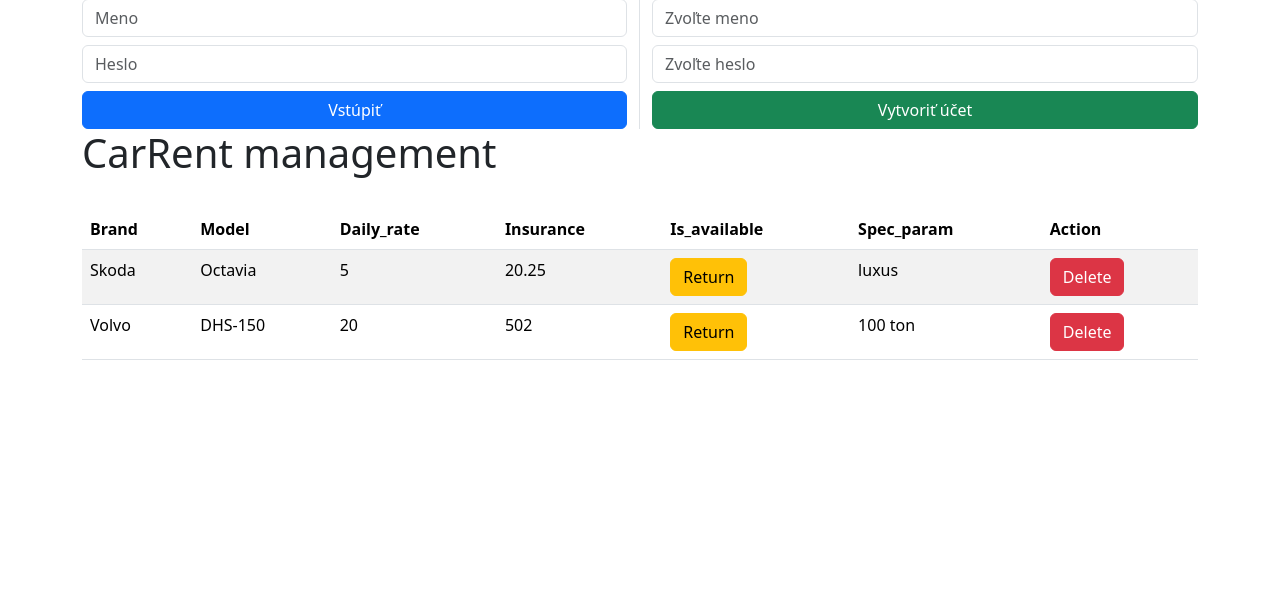
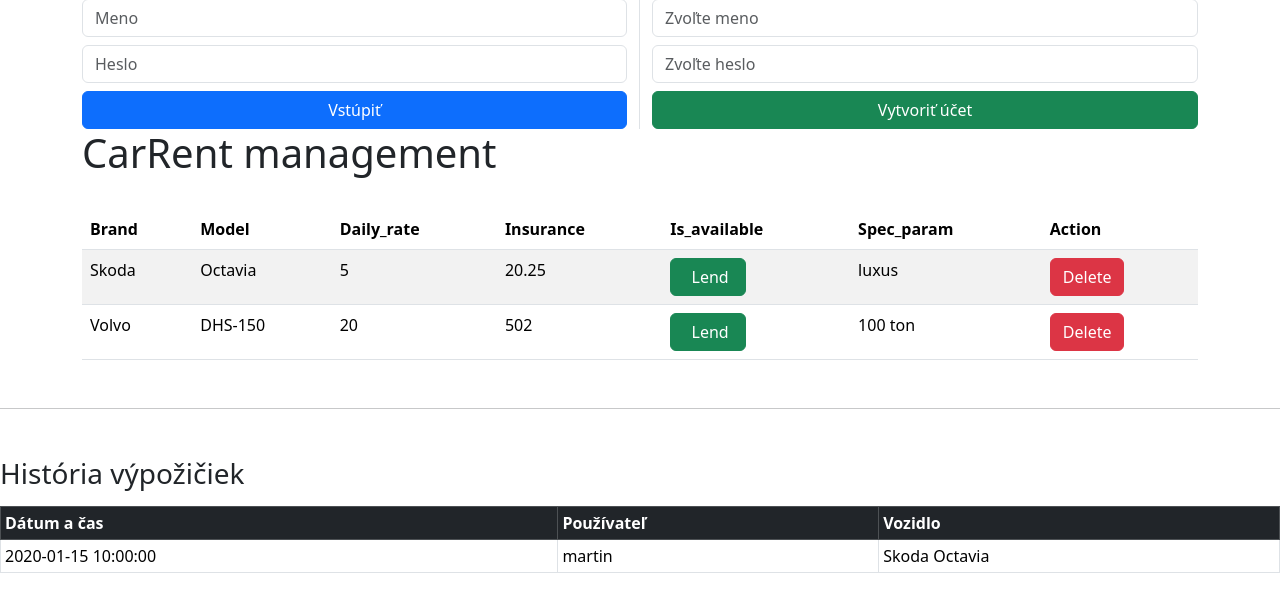
Before and after one commit to cvincmrt/carRent, a PHP site: page / in a window 1280 px wide. Shown: the part 113-725 px from the top of the page. Run offline with PHP 8.4, Linux system fonts and the light colour scheme; data comes from the database, SQL or seed files in the repository; tables that the repository leaves empty or names only in its code hold one stand-in row (values such as "Sample post").

Commit message:
pridal som historiu kto si poziciaval auta co je koniec projektu

```diff
--- a/public/index.php
+++ b/public/index.php
@@ -26,6 +26,8 @@ $controller = new VehicleController($repo);
 $controller->handleRequest();
 
 $vehicles = $repo->getAll();
+$history = $repo->getRentalHistory();
+
 
 
 include __DIR__ . "/../view/dashboard.php";
--- a/src/VehicleController.php
+++ b/src/VehicleController.php
@@ -36,7 +36,21 @@ class VehicleController
     }
 
     private function update(){
-        $this->repo->updateAvailable($_POST["vehicle_id"], $_POST["status"]);
+
+        $vehicleId = (int)$_POST["vehicle_id"];
+        $status = (int)$_POST["status"];
+
+        if($status === 1){
+            if(isset($_SESSION["user_id"])){
+                $this->repo->addRental((int)$_SESSION["user_id"], $vehicleId);
+                $this->repo->updateAvailable($vehicleId, 0);
+            }else{
+                $_SESSION["error"] = "Ak si chces poyicat auto musis byt prihlaseny!!!";
+            }
+        }else{
+            $this->repo->updateAvailable($vehicleId, 1);
+        }
+
         $this->redirect();
     }
 
@@ -52,7 +66,7 @@ class VehicleController
         $brand = $_POST["brand"]?? "";
         $model = $_POST["model"]?? "";
         $daily_rate = $_POST["daily_rate"]?? 0;
-        $is_available = $_POST["is_available"] === "Return" ? 1 : 0;
+        $is_available = $_POST["is_available"] === "Return" ? 0 : 1;
         $spec_param = $_POST["spec_param"] === "luxus" ? 1 : $_POST["spec_param"];
 
         if($type === "Sedan"){
--- a/src/VehicleRepository.php
+++ b/src/VehicleRepository.php
@@ -47,14 +47,12 @@ class VehicleRepository
 
     public function updateAvailable($vehicle_id, $status){
 
-        $new_status = $status ? 0 : 1;
-
             $sql = "UPDATE vehicles SET is_available = :new_status WHERE id = :id";
 
             $stmt = $this->db->prepare($sql);
 
             return $stmt->execute([
-                ":new_status" => $new_status,
+                ":new_status" => $status,
                 "id" => $vehicle_id
             ]);
     }
@@ -83,4 +81,27 @@ class VehicleRepository
         ]);
 
     }
+
+    public function addRental(int $user_id, int $vehicleId)
+    {
+        $sql ="INSERT INTO rentals (user_id, vehicle_id) VALUES (:user_id, :vehicle_id)";
+
+        $stmt = $this->db->prepare($sql);
+
+        return $stmt->execute([
+            ":user_id" => $user_id,
+            ":vehicle_id" => $vehicleId
+        ]);
+    }
+
+    public function getRentalHistory(){
+        $sql = "SELECT rentals.rented_at,users.username,vehicles.brand,vehicles.model FROM rentals
+                JOIN users ON rentals.user_id = users.id
+                JOIN vehicles ON rentals.vehicle_id = vehicles.id
+                ORDER BY rentals.rented_at DESC";
+
+        $stmt = $this->db->query($sql);
+
+        return $stmt->fetchAll(PDO::FETCH_ASSOC);
+    }
 }
--- a/view/dashboard.php
+++ b/view/dashboard.php
@@ -27,13 +27,13 @@ use App\Sedan;
 
     <div class="container">
         <?php if (isset($_SESSION['error'])): ?>
-            <div class="alert alert-danger">
+            <div class="alert alert-danger" id="message">
                 <?= $_SESSION['error']; unset($_SESSION['error']); ?>
             </div>
         <?php endif; ?>
 
         <?php if (isset($_SESSION['success'])): ?>
-            <div class="alert alert-success">
+            <div class="alert alert-success" id="message">
                 <?= $_SESSION['success']; unset($_SESSION['success']); ?>
             </div>
         <?php endif; ?>
@@ -108,10 +108,10 @@ use App\Sedan;
                                 <input type="hidden" name="action" value="updateAvailable">
                                 <input type="hidden" name="status" value="<?= $vehicle->getIsAvailable(); ?>">
                                 <input type="hidden" name="vehicle_id" value="<?= $vehicle->getId(); ?>">
-                                <?php if($vehicle->getIsAvailable()): ?>
+                                <?php if($vehicle->getIsAvailable() === 1): ?>
+                                    <button type="submit" class="btn btn-success">&nbsp&nbspLend&nbsp</button>
+                                <?php else:?>
                                     <button type="submit" class="btn btn-warning">Return</button>
-                                <?php else:?>
-                                    <button type="submit" class="btn btn-success">&nbsp&nbspLend&nbsp</button>
                                 <?php endif; ?>
                             </form>
                         </td>
@@ -134,6 +134,40 @@ use App\Sedan;
             </tbody>
         </table>
     </div>
-    <script src="https://cdn.jsdelivr.net/npm/bootstrap@5.3.8/dist/js/bootstrap.bundle.min.js" integrity="sha384-FKyoEForCGlyvwx9Hj09JcYn3nv7wiPVlz7YYwJrWVcXK/BmnVDxM+D2scQbITxI" crossorigin="anonymous"></script>
+
+
+    <hr class="my-5">
+<h3>História výpožičiek</h3>
+<table class="table table-sm table-bordered mt-3">
+    <thead class="table-dark">
+        <tr>
+            <th>Dátum a čas</th>
+            <th>Používateľ</th>
+            <th>Vozidlo</th>
+        </tr>
+    </thead>
+    <tbody>
+        <?php foreach($history as $record): ?>
+            <tr>
+                <td><?= $record['rented_at'] ?></td>
+                <td><?= $record['username'] ?></td>
+                <td><?= $record['brand'] . " " . $record['model'] ?></td>
+            </tr>
+        <?php endforeach; ?>
+        <?php if(empty($history)): ?>
+            <tr><td colspan="3" class="text-center">Zatiaľ žiadne výpožičky.</td></tr>
+        <?php endif; ?>
+    </tbody>
+</table>
+    <script src="https://cdn.jsdelivr.net/npm/bootstrap@5.3.8/dist/js/bootstrap.bundle.min.js" integrity="sha384-FKyoEForCGlyvwx9Hj09JcYn3nv7wiPVlz7YYwJrWVcXK/BmnVDxM+D2scQbITxI" crossorigin="anonymous">
+    </script>
+    <script>
+        setTimeout(function() {
+        var msg = document.getElementById('message');
+        if (msg) {
+            msg.style.display = 'none';
+        }
+    }, 3000);
+    </script>
   </body>
 </html>
```
